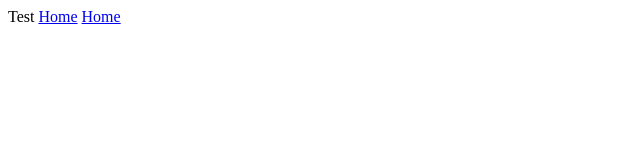
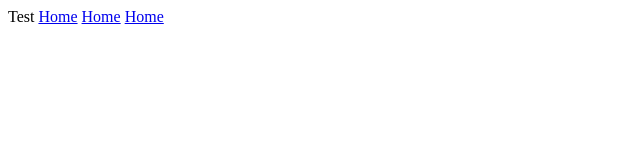
Before and after one commit to cu9527/test, a plain HTML site: page index.html in a window 1280 px wide. Shown: the full height of the page, 0-640 px from the left. Drawn offline with Linux system fonts and the light colour scheme.

Commit message:
Update index.html

```diff
--- a/index.html
+++ b/index.html
@@ -1,3 +1,4 @@
 Test
-<a href="#">Home</a>
+<a href="/">Home</a>
 <a href="https://cu9527.github.io">Home</a>
+<a href="/sub">Home</a>
```
